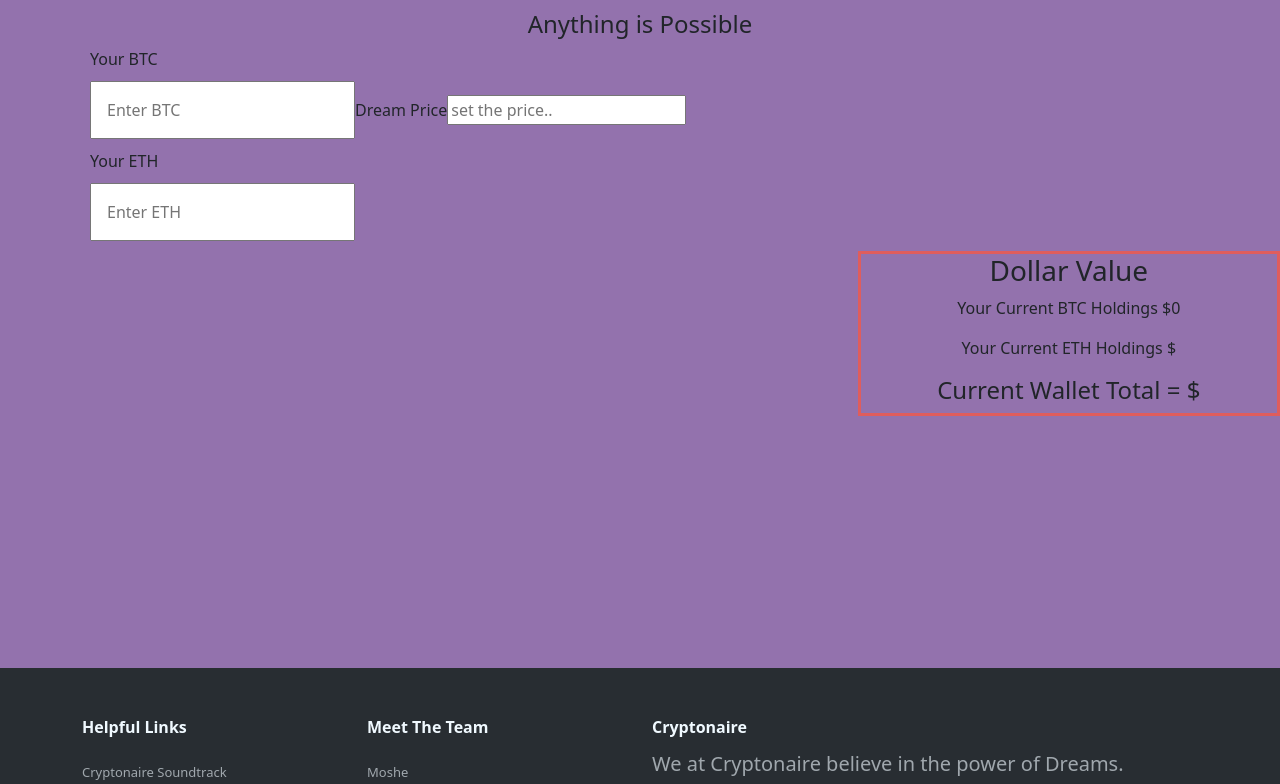
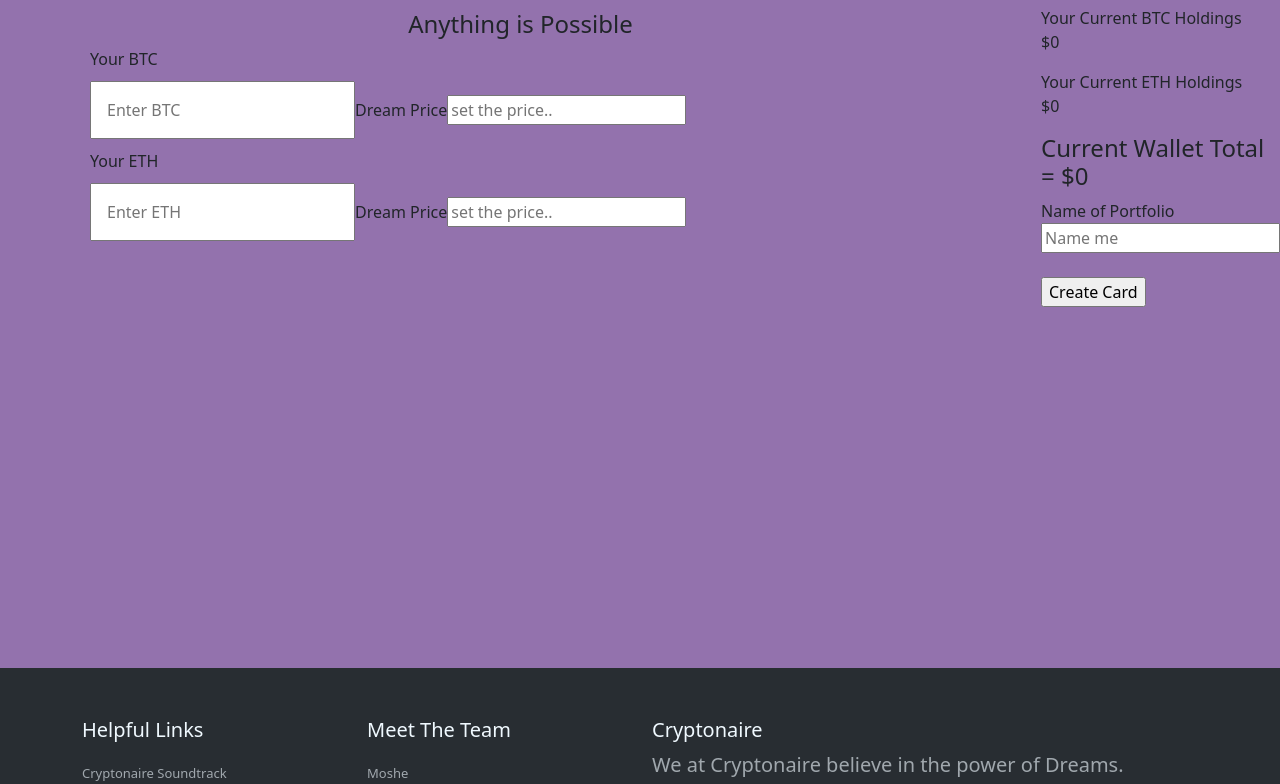
Before and after one commit to AlexManzi/Cryptonaire, a React (Create React App) app: page /dreamWallet in a window 1280 px wide. Shown: the part 1540-2324 px from the top of the page. Built offline with nearby package versions, Linux system fonts and the light colour scheme; no server answers.

Commit message:
update DreamWallet

```diff
--- a/public/styles.css
+++ b/public/styles.css
@@ -46,7 +46,7 @@ html, body {
     font-family:Hikou Regular;
     padding-top:140px;
     color: white;
-    margin-top: ;
+    font-size: 3.75em;
 }
 
 .dreamBig{
@@ -120,6 +120,7 @@ html, body {
 #dreamWallet {
     height: 88vh;
     background-color: #9372ad;
+    display: flex;
 }
 
 #DreamWalletHeading, #Dreams {
--- a/src/About.js
+++ b/src/About.js
@@ -7,7 +7,7 @@ function About() {
             <div className="container">
                 <div className="row">
                     <div  id='founders' className="col-sm-6 col-md-3 item">
-                        <h3>Helpful Links</h3>
+                        <h5>Helpful Links</h5>
                         <ul>
                             <li><a href="#">Cryptonaire Soundtrack</a></li>
                             <li><a href="#">Don't be like Larry</a></li>
@@ -15,7 +15,7 @@ function About() {
                         </ul>
                     </div>
                     <div  id='founders' className="col-sm-6 col-md-3 item">
-                        <h3>Meet The Team</h3>
+                        <h5>Meet The Team</h5>
                         <ul >
                             <li ><a href="#">Moshe</a></li>
                             <li><a href="#">Alex</a></li>
@@ -23,10 +23,9 @@ function About() {
                         </ul>
                     </div>
                     <div className="col-md-6 item text">
-                        <h3>Cryptonaire</h3>
-
+                        <h5>Cryptonaire</h5>
                         <p>We at Cryptonaire believe in the power of Dreams.<br></br>
-                         Dreams have been the source of placing men on the moon, the lightbulb, the internet, and Crypto. Please Don't Stop Dreaming. <br></br><br></br>
+                         Dreams created the lightbulb, founded the internet, placed men on the moon, and gave birth to Crypto. Please Don't Stop Dreaming. <br></br><br></br>
                         #DreamBigger #ImagineMore #BeFearless
                         </p>
                     </div>
--- a/src/DreamWallet.js
+++ b/src/DreamWallet.js
@@ -5,7 +5,9 @@ import CryptoCard from './CryptoCard'
 
 function DreamWallet() {
   const [DreamBTCAmount, setDreamBTCAmount] = useState(null);
-  const [BTCPrice, setBTCPrice] = useState('')
+  const [BTCPrice, setBTCPrice] = useState(null)
+  const [DreamEthAmount, setDreamEthAmount] = useState (null);
+  const [EthPrice, setEthPrice] = useState(null);
 
   function handleDreamBTCBase (event) {
     setDreamBTCAmount(event.target.value)
@@ -16,14 +18,19 @@ function DreamWallet() {
    setBTCPrice(event.target.value)
   }
 
+  function handleEthBase (event) {
+    setDreamEthAmount(event.target.value);
+
+  }
+
+  function handleEthMultiplication (event) {
+    setEthPrice(event.target.value);
+  }
+
   let BTCTotal = DreamBTCAmount * BTCPrice;
-  console.log(DreamBTCAmount);
-  console.log(BTCPrice);
+  let EthTotal = DreamEthAmount * EthPrice;
+  let TotalValue = EthTotal + BTCTotal
 
-
-  function handleDreamETH (event) {
-    // we set the value of amount
-  }
 
   return (
     <>
@@ -39,14 +46,23 @@ function DreamWallet() {
             <label id='DreamBTCLabel'>Dream Price </label>
             <input id='DreamBTCInput' placeholder='set the price..' onChange={handleDreamBTCMultiplication}></input>
             <label id="actualWalletLabel">Your ETH </label>
-            <input type="text" id="userWalletInput" name="lname" placeholder="Enter ETH" ></input>
+            <input type="text" id="userWalletInput" name="lname" placeholder="Enter ETH" onChange={handleEthBase}></input>
+            <label id='DreamBTCLabel'>Dream Price </label>
+            <input id='DreamBTCInput' placeholder='set the price..' onChange={handleEthMultiplication}></input>
           </div>
-          <div id="dollarValueChart">
+        </div>
+
+        <div className="dollarValueChart">
             <h3>Dollar Value</h3>
-            <p> Your Current BTC Holdings ${BTCTotal}</p>
-            <p> Your Current ETH Holdings $</p>
-            <h4> Current Wallet Total = $</h4>
-          </div>
+            <p> Your Current BTC Holdings <br></br>${BTCTotal}</p>
+            <p> Your Current ETH Holdings <br></br> ${EthTotal}</p>
+            <h4> Current Wallet Total = ${TotalValue}</h4>
+            <form>
+              <label className='Name'>Name of Portfolio</label>
+              <input className='Name' type='text' placeholder='Name me' id='inputPortfolioName'></input>
+              <br /><br />
+              <input type="submit" value="Create Card"></input>
+            </form>
         </div>
           <CryptoCard />
       </div>
@@ -54,4 +70,4 @@ function DreamWallet() {
   )
 }
 
-export default DreamWallet
+export default DreamWallet;
--- a/src/PriceFetchManager.js
+++ b/src/PriceFetchManager.js
@@ -54,7 +54,7 @@ function handleEthereumCalculation(event) {
   <>
     <Navbar data={data} />
     <WelcomeVibes data={data}/>
-    <ActualWallet handleBitcoinCalculation={handleBitcoinCalculation} userBitcoinTotal={userBitcoin} handleEthereumCalculation={handleEthereumCalculation} userEthereumTotal={userEthereum}/>
+    <ActualWallet data={data} handleBitcoinCalculation={handleBitcoinCalculation} userBitcoinTotal={userBitcoin} handleEthereumCalculation={handleEthereumCalculation} userEthereumTotal={userEthereum}/>
 
   </>
   )
```
